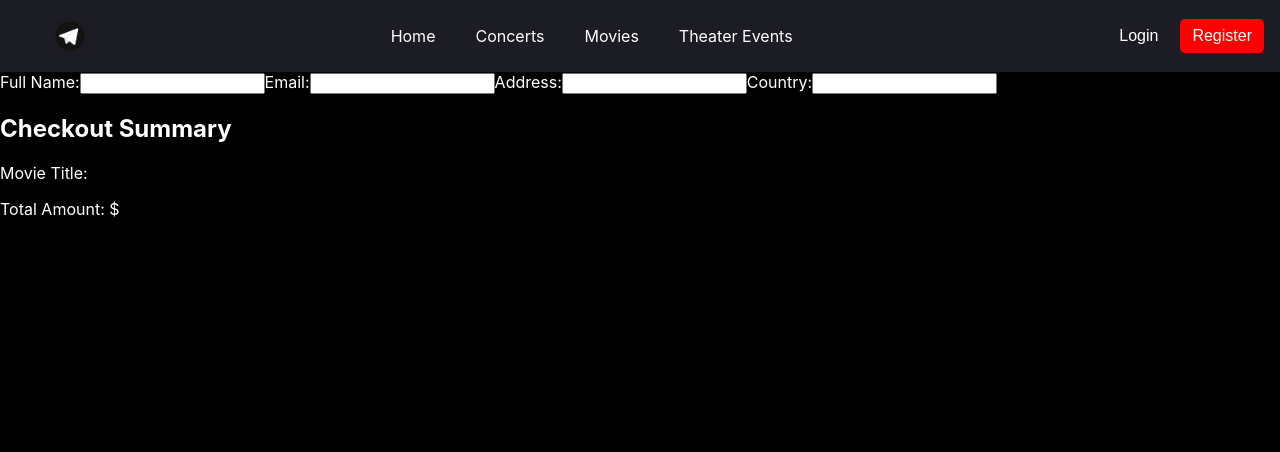
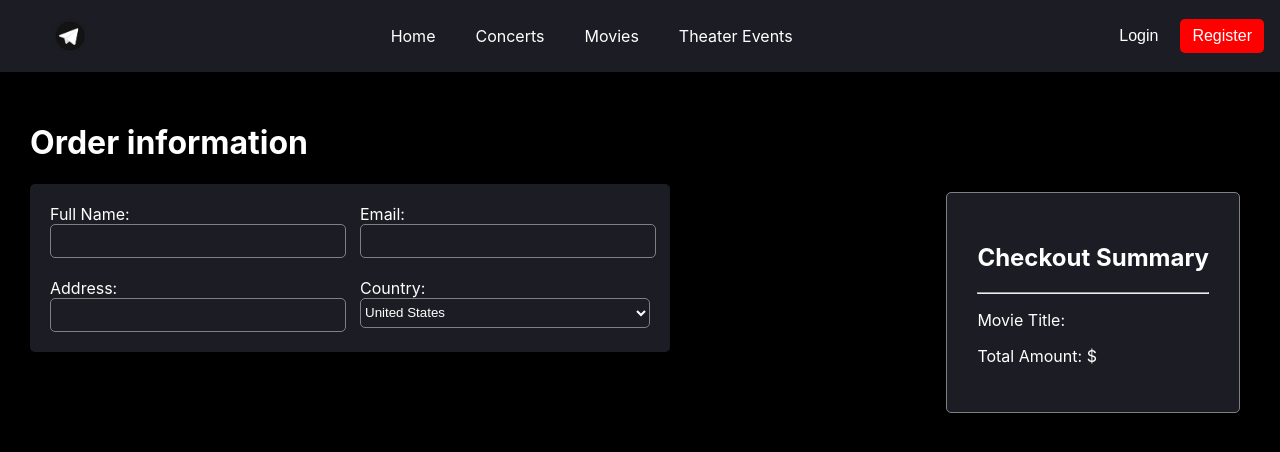
Before and after one commit to Sandesh-Ghimire/Movie-ticket-Booking-website, a React (Create React App) app: page /checkout in a window 1280 px wide. Shown: the top 452 px of the page. Built offline with nearby package versions, Linux system fonts and the light colour scheme.

Commit message:
confirmation page added.

```diff
--- a/package.json
+++ b/package.json
@@ -6,6 +6,7 @@
     "@testing-library/jest-dom": "^5.17.0",
     "@testing-library/react": "^13.4.0",
     "@testing-library/user-event": "^13.5.0",
+    "countries-list": "^3.0.6",
     "react": "^18.2.0",
     "react-bootstrap": "^2.9.1",
     "react-dom": "^18.2.0",
--- a/src/CheckoutForm.js
+++ b/src/CheckoutForm.js
@@ -1,21 +1,56 @@
 // CheckoutForm.js
 import React from 'react';
+import './checkoutPage.css'; // Import the CSS file
+
+
+
+const countriesList = [
+  { code: 'us', name: 'United States' },
+  { code: 'ca', name: 'Canada' },
+  { code: 'gb', name: 'United Kingdom' },
+  // Add more countries as needed
+];
+
 
 const CheckoutForm = () => {
+  const countryOptions = Object.entries(countriesList).map(([code, country]) => (
+    <option key={code} value={code}>
+      {country.name}
+    </option>
+  ));
   return (
-    <form>
+    <div className='container'>
+      <h1>Order information</h1>
+      {/* <hr /> */}
+
+      <form className="checkout-form">
+      <div className="form-row">
+        <div className="form-column">
           <label htmlFor="fullName">Full Name:</label>
           <input type="text" id="fullName" name="fullName" />
+        </div>
 
+        <div className="form-column">
           <label htmlFor="email">Email:</label>
           <input type="email" id="email" name="email" />
-
+        </div>
+      </div>
+<br></br>
+      <div className="form-row">
+        <div className="form-column">
           <label htmlFor="address">Address:</label>
           <input type="text" id="address" name="address" />
+        </div>
 
+        <div className="form-column">
           <label htmlFor="country">Country:</label>
-      <input type="text" id="country" name="country" />
+          <select id="country" name="country">
+            {countryOptions}
+          </select>
+        </div>
+      </div>
     </form>
+    </div>
   );
 };
 
--- a/src/CheckoutPage.js
+++ b/src/CheckoutPage.js
@@ -3,6 +3,7 @@ import React from 'react';
 import CheckoutForm from './CheckoutForm';
 import CheckoutSummary from './CheckoutSummary';
 import { useLocation } from 'react-router-dom';
+import './checkoutPage.css'; // Import the CSS file
 
 const CheckoutPage = () => {
   const location = useLocation();
--- a/src/CheckoutSummary.js
+++ b/src/CheckoutSummary.js
@@ -5,6 +5,7 @@ const CheckoutSummary = ({ title, totalAmount }) => {
   return (
     <div>
       <h2>Checkout Summary</h2>
+      <hr />
       <p>Movie Title: {title}</p>
       <p>Total Amount: ${totalAmount}</p>
       {/* Add more checkout summary details as needed */}
--- /dev/null
+++ b/src/checkoutPage.css
@@ -0,0 +1,81 @@
+.container
+{
+    padding: 30px;
+    /* margin-left: 30px; */
+}
+
+.checkout-form {
+    background: linear-gradient(0deg, #1C1C24, #1C1C24),
+    linear-gradient(0deg, #252D3C, #252D3C);
+    width: 600px;
+    border-radius: 5px;
+    display: block;
+    /* flex-direction: column; */
+    gap: 20px;
+    padding: 20px;
+
+
+  }
+
+  .form-row {
+    display: flex;
+    gap: 20px;
+  }
+
+  .form-column {
+    flex: 1;
+  }
+
+
+
+  .checkout-form input
+  {
+    color: white;
+    background: linear-gradient(0deg, #1C1C24, #1C1C24),
+    linear-gradient(0deg, #252D3C, #252D3C);
+    border: 1px solid gray;
+    border-radius: 5px;
+height: 30px;
+width: 100%;
+
+
+  }
+
+  .checkout-form select
+  {
+    color: white;
+    /* background: transparent; */
+    border: 1px solid gray;
+    border-radius: 5px;
+    background: linear-gradient(0deg, #1C1C24, #1C1C24),
+    linear-gradient(0deg, #252D3C, #252D3C);
+    border: 1px solid gray;
+    border-radius: 5px;
+height: 30px;
+width: 100%;
+
+
+  }
+
+
+
+  .checkout-page
+  {
+    display: flex;
+  }
+
+  .left-side {
+
+    flex: 1; /* This will make it take up as much space as possible */
+  }
+
+  .right-side {
+    background: linear-gradient(0deg, #1C1C24, #1C1C24),
+    linear-gradient(0deg, #252D3C, #252D3C);
+    border: 1px solid gray;
+    border-radius: 5px;
+    padding: 30px;
+    margin-top: 120px;
+    margin-right: 40px;
+    /* Your styles for the right component */
+  }
```
Also changed, not shown: 2 other files (tests, documents, lock files or other folders). Lines whose indentation alone changed are shown as unchanged.
